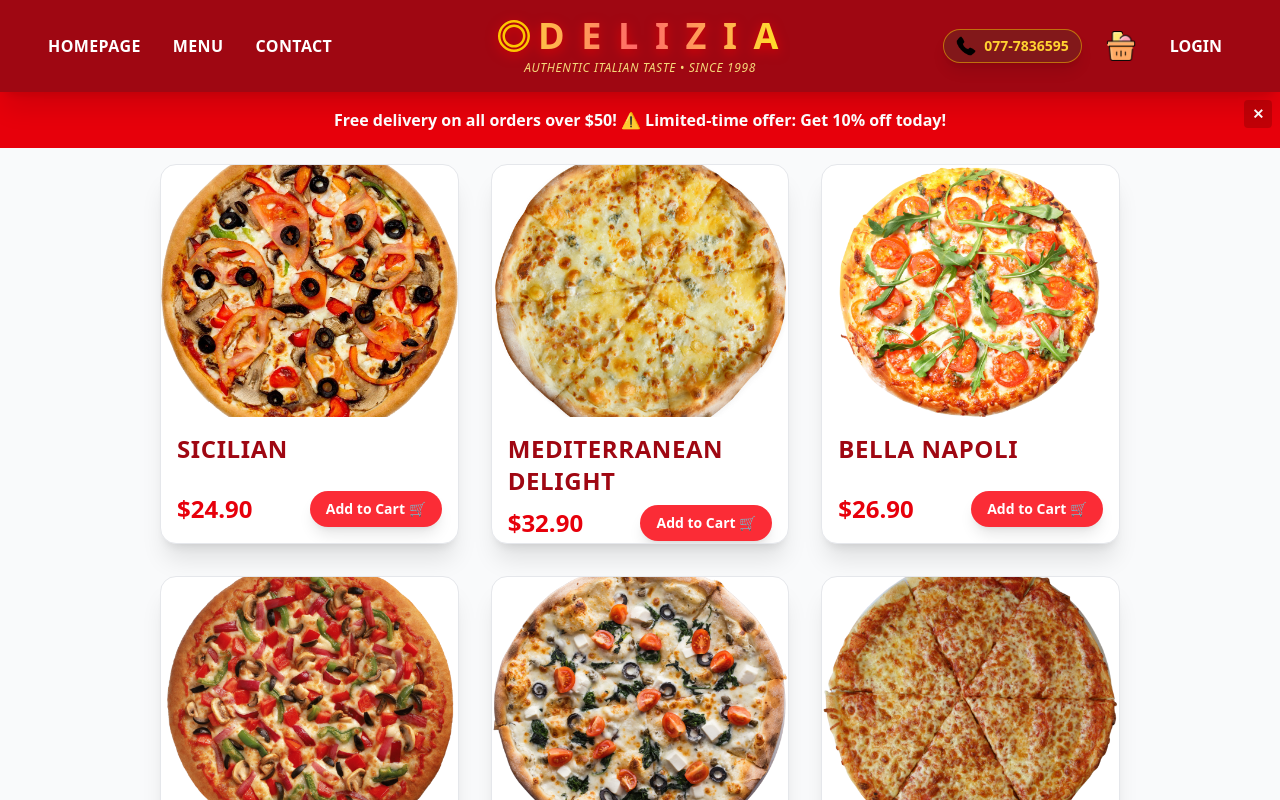
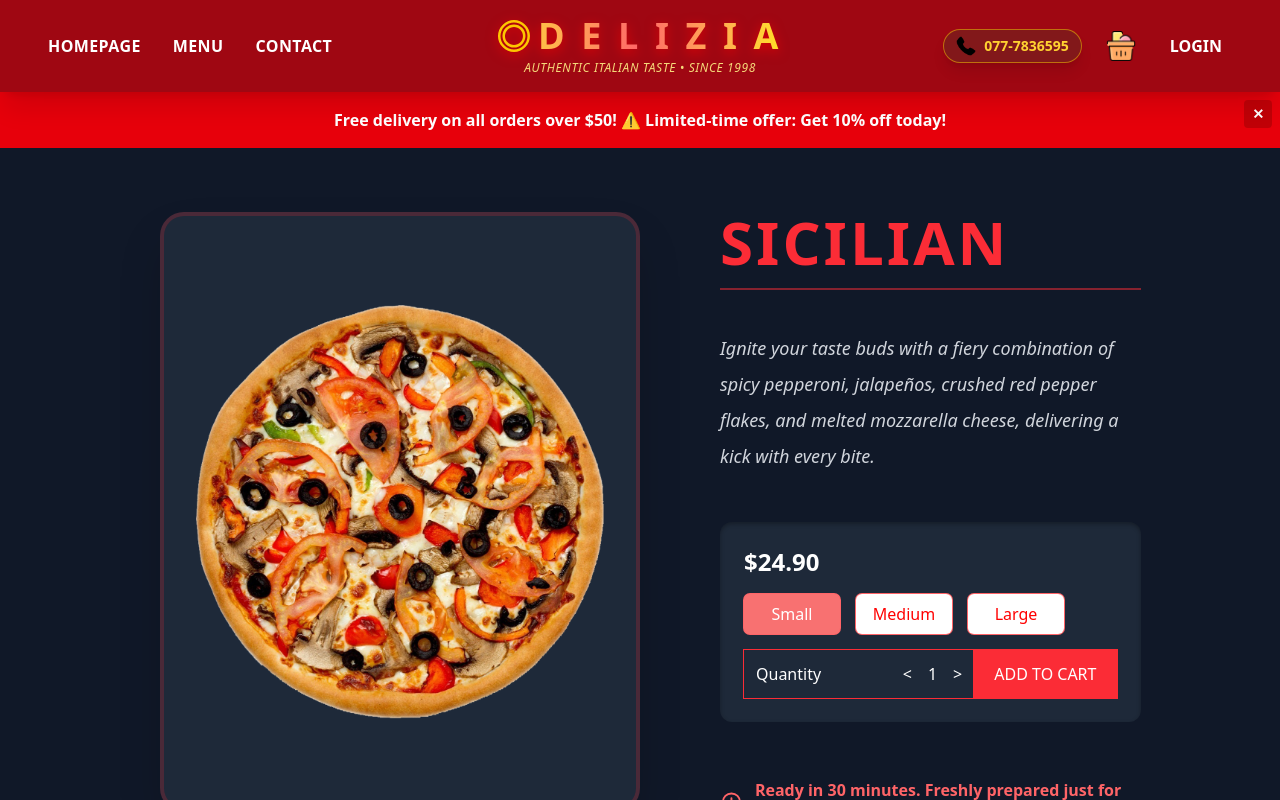
Before and after one commit to hiruranasinghe/restaurant-website-nextjs, a Next.js app: page /product/1 in a window 1280 px wide. Shown: the top 800 px of the page. Built offline with nearby package versions, Linux system fonts and the light colour scheme.

Commit message:
Add Products

```diff
--- a/app/product/[id]/page.tsx
+++ b/app/product/[id]/page.tsx
@@ -1,73 +1,82 @@
 "use client";
 
+import Price from "../../components/Price";
+import { singleProduct } from "../../data";
+import Image from "next/image";
 import React from "react";
-import { pizzas } from "../../data";
-import Image from "next/image";
-import Link from "next/link";
 
-interface Pizza {
+// 1. Define TypeScript Interfaces for structure and safety
+interface Option {
+  title: string;
+  additionalPrice: number;
+}
+
+interface Product {
   id: number;
   title: string;
+  desc: string;
+  img?: string; // Optional image field
   price: number;
-  img?: string;
+  options?: Option[]; // Optional options array
 }
 
-const CategoryPage: React.FC = () => {
+// Type assertion for the imported data
+const product: Product = singleProduct as Product;
+
+const SingleProductPage: React.FC = () => {
   return (
-    <div className="p-4 lg:px-20 xl:px-40 grid grid-cols-1 sm:grid-cols-2 lg:grid-cols-3 gap-8 bg-gray-50 min-h-screen">
-      {pizzas.map((item: Pizza) => (
-        <Link
-          href={`/product/${item.id}`}
-          key={item.id}
+    // Outer Container: Darker background, better spacing, ensures content is centered
+    <div className="min-h-[calc(100vh-6rem)] md:min-h-[calc(100vh-9rem)] p-8 md:p-16 lg:px-20 xl:px-40 bg-gray-900 text-white flex flex-col md:flex-row items-stretch gap-12 lg:gap-20">
 
-          className="group relative rounded-2xl overflow-hidden
-                     shadow-xl hover:shadow-2xl border border-gray-200
-                     flex flex-col h-[380px] bg-white
-                     transform hover:scale-[1.03] hover:-translate-y-2
-                     transition-all duration-500 ease-in-out
-                     hover:ring-4 hover:ring-red-400 hover:ring-offset-2"
-        >
-          {/* IMAGE */}
-          {item.img && (
-            <div className="relative h-2/3 w-full overflow-hidden">
+      {/* IMAGE CONTAINER */}
+      {product.img && (
+        <div className="relative w-full md:w-1/2 flex-shrink-0 bg-gray-800 rounded-3xl shadow-2xl overflow-hidden aspect-[4/3] md:aspect-auto md:h-[600px] border-4 border-red-500/20">
           <Image
-                src={item.img}
-                alt={item.title}
+            src={product.img}
+            alt={product.title}
             fill
-
-                className="object-cover group-hover:scale-110
-                           group-hover:rotate-[360deg]
-                           transition-all duration-500 ease-in-out"
-                sizes="(max-width: 768px) 100vw, (max-width: 1200px) 50vw, 33vw"
-                quality={80}
+            // Object-contain is good, but use 'object-cover' for a premium full-image look if possible
+            // Reverted to object-contain as per original, but added group-hover interaction
+            className="object-contain transition-transform duration-700 hover:scale-[1.05] p-6 md:p-8"
+            sizes="(max-width: 768px) 100vw, 50vw"
+            priority={true}
           />
         </div>
       )}
 
+      {/* TEXT & INFO CONTAINER */}
+      <div className="w-full md:w-1/2 flex flex-col justify-start gap-6 md:gap-8 lg:gap-10 pt-4 md:pt-0">
 
-          <div className="flex flex-col justify-between p-4 h-1/3">
-            <h2 className="text-2xl font-extrabold uppercase text-red-800 tracking-wide">
-              {item.title}
-            </h2>
-            <div className="flex justify-between items-center mt-2">
-              <span className="text-2xl font-extrabold text-red-600">
-                ${item.price.toFixed(2)}
-              </span>
+        {/* Title */}
+        <h1 className="text-4xl sm:text-5xl lg:text-6xl font-black uppercase text-red-500 tracking-wider border-b-2 border-red-500/50 pb-4">
+          {product.title}
+        </h1>
 
+        {/* Description */}
+        <p className="text-gray-300 text-base sm:text-lg leading-loose italic">
+          {product.desc}
+        </p>
 
-              <button
-                className="bg-red-500 text-white px-4 py-2 rounded-full text-sm font-extrabold
-                           shadow-lg hover:shadow-xl transition-all duration-300 transform
-                           group-hover:bg-red-700 active:scale-95 group-hover:scale-[1.05]"
-              >
-                Add to Cart 🛒
-              </button>
+        {/* Price Component (Controls Size, Options, and Quantity) */}
+        <div className="mt-2 p-6 bg-gray-800 rounded-xl shadow-inner shadow-black/30">
+          <Price
+            price={product.price}
+            id={product.id}
+            options={product.options}
+          />
         </div>
+
+        {/* Additional Info / Callout */}
+        <div className="flex items-center gap-3 text-red-400 font-semibold mt-4">
+            <svg xmlns="http://www.w3.org/2000/svg" className="h-6 w-6" fill="none" viewBox="0 0 24 24" stroke="currentColor" strokeWidth={2}>
+                <path strokeLinecap="round" strokeLinejoin="round" d="M12 8v4l3 3m6-3a9 9 0 11-18 0 9 9 0 0118 0z" />
+            </svg>
+            <span>Ready in 30 minutes. Freshly prepared just for you.</span>
         </div>
-        </Link>
-      ))}
+
+      </div>
     </div>
   );
 };
 
-export default CategoryPage;
+export default SingleProductPage;
```
Lines whose indentation alone changed are shown as unchanged.
